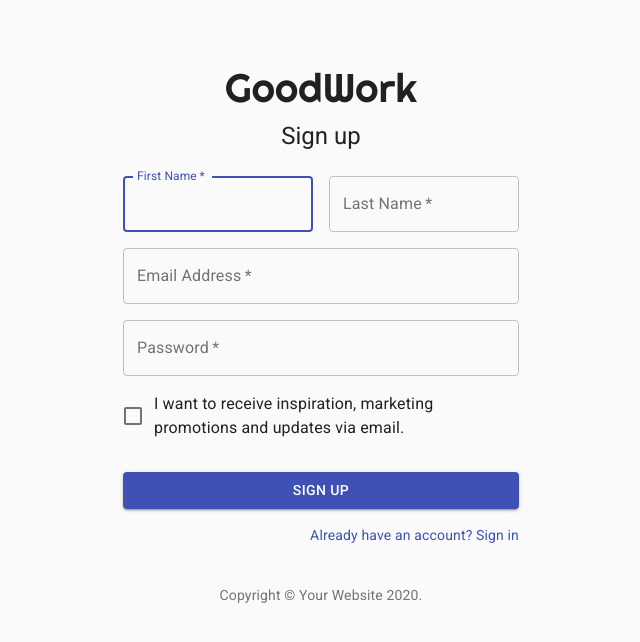
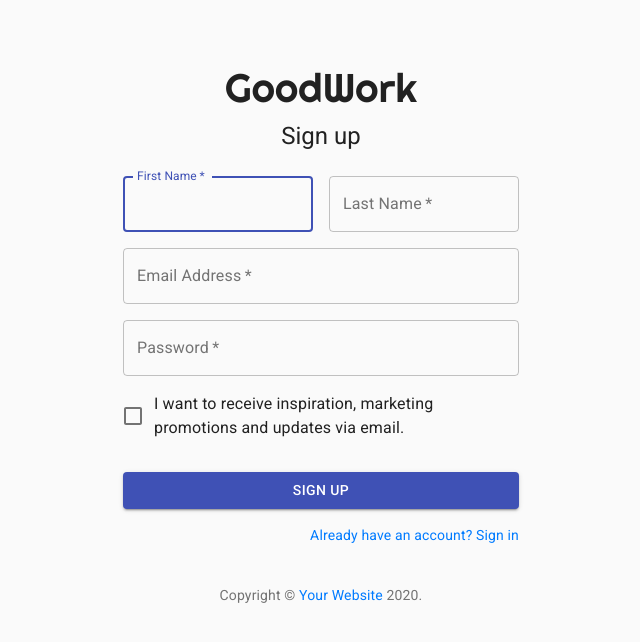
Before and after one commit to EdeniltonBorba/GoodWork, a React (Create React App) app in the folder goodwork/: page / in a window 1280 px wide. Shown: the top 642 px of the page, without its empty margins (319-959 px from the left). Built offline with nearby package versions, Linux system fonts and the light colour scheme.

Commit message:
add screen SignIn

```diff
--- a/goodwork/src/pages/SignIn/SignIn.js
+++ b/goodwork/src/pages/SignIn/SignIn.js
@@ -1,11 +1,13 @@
 import React from 'react';
+
+import { Link } from "react-router-dom";
+
 import Avatar from '@material-ui/core/Avatar';
 import Button from '@material-ui/core/Button';
 import CssBaseline from '@material-ui/core/CssBaseline';
 import TextField from '@material-ui/core/TextField';
 import FormControlLabel from '@material-ui/core/FormControlLabel';
 import Checkbox from '@material-ui/core/Checkbox';
-import Link from '@material-ui/core/Link';
 import Grid from '@material-ui/core/Grid';
 import Box from '@material-ui/core/Box';
 import LockOutlinedIcon from '@material-ui/icons/LockOutlined';
@@ -13,6 +15,7 @@ import Typography from '@material-ui/core/Typography';
 import { makeStyles } from '@material-ui/core/styles';
 import Container from '@material-ui/core/Container';
 import Logo from '../../components/Logo/index.js';
+
 
 
 function Copyright() {
@@ -102,7 +105,7 @@ export default function SignIn() {
               </Link>
                         </Grid>
                         <Grid item>
-                            <Link href="#" variant="body2">
+                            <Link to="/" variant="body2">
                                 {"Don't have an account? Sign Up"}
                             </Link>
                         </Grid>
--- a/goodwork/src/pages/Signup/signup.js
+++ b/goodwork/src/pages/Signup/signup.js
@@ -1,24 +1,27 @@
 import React from 'react';
+
+import { Link } from "react-router-dom";
+
 import Avatar from '@material-ui/core/Avatar';
 import Button from '@material-ui/core/Button';
 import CssBaseline from '@material-ui/core/CssBaseline';
 import TextField from '@material-ui/core/TextField';
 import FormControlLabel from '@material-ui/core/FormControlLabel';
 import Checkbox from '@material-ui/core/Checkbox';
-import Link from '@material-ui/core/Link';
 import Grid from '@material-ui/core/Grid';
 import Box from '@material-ui/core/Box';
 import LockOutlinedIcon from '@material-ui/icons/LockOutlined';
 import Typography from '@material-ui/core/Typography';
 import { makeStyles } from '@material-ui/core/styles';
 import Container from '@material-ui/core/Container';
-import Logo from '../../components/Logo/index.js'
+import Logo from '../../components/Logo/index.js';
+import SignIn from '../../pages/SignIn/SignIn.js';
 
 function Copyright() {
     return (
         <Typography variant="body2" color="textSecondary" align="center">
             {'Copyright © '}
-            <Link color="inherit" href="https://material-ui.com/">
+            <Link to="/" href="https://material-ui.com/">
                 Your Website
       </Link>{' '}
             {new Date().getFullYear()}
@@ -124,7 +127,7 @@ export default function SignUp() {
           </Button>
                     <Grid container justify="flex-end">
                         <Grid item>
-                            <Link href="#" variant="body2">
+                            <Link to="/SignIn" variant="body2">
                                 Already have an account? Sign in
               </Link>
                         </Grid>
```
